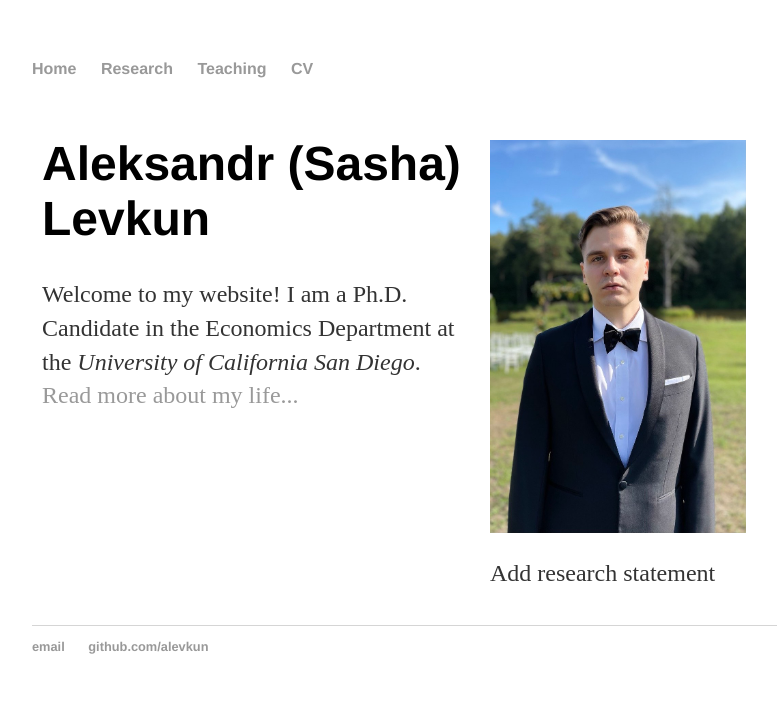
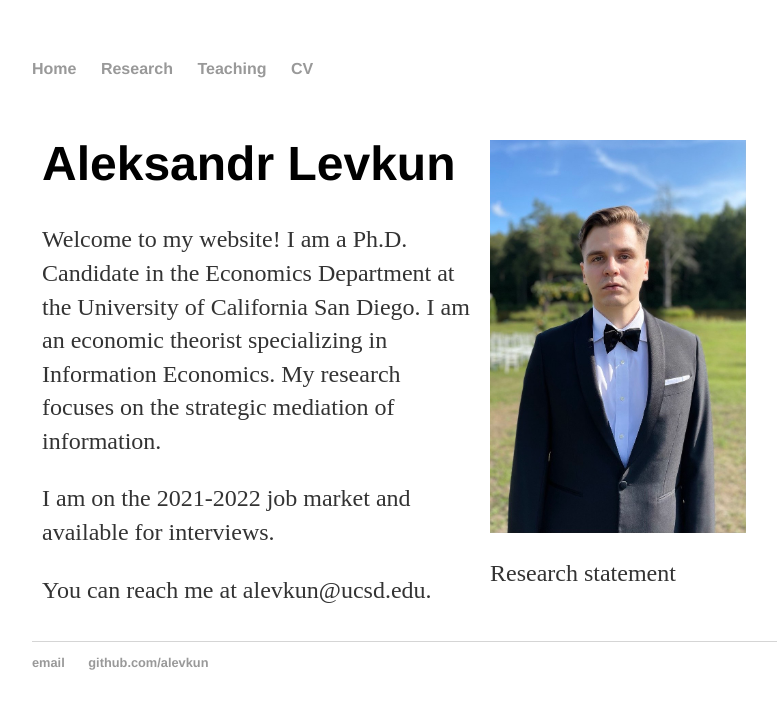
Before and after one commit to alevkun/alevkun.github.io, a Jekyll site: the page built from index.html, in a window 1280 px wide. Shown: the top 709 px of the page, without its empty margins (160-937 px from the left). Built offline with Jekyll 4.4.1, drawn with Linux system fonts in a browser that asks for light colours.

Commit message:
Update index.html

```diff
--- a/index.html
+++ b/index.html
@@ -4,13 +4,15 @@ title: Aleksandr Levkun
 ---
 <div class="row">
   <div class="column left" style="background-color:White;">
-    <h1>Aleksandr (Sasha) Levkun</h1>
-    <p>Welcome to my website! I am a Ph.D. Candidate in the Economics Department at the <em>University of California San Diego</em>. <a href="/about">Read more about my life...</a></p>
+    <h1>Aleksandr Levkun</h1>
+    <p>Welcome to my website! I am a Ph.D. Candidate in the Economics Department at the University of California San Diego. I am an economic theorist specializing in Information Economics. My research focuses on the strategic mediation of information.</p>
+    <p>I am on the 2021-2022 job market and available for interviews. </p>
+    <p>You can reach me at alevkun@ucsd.edu.</p>
   </div>
   <div class="column right" style="background-color:White;">
     <br>
     <br>
     <img src="https://alevkun.github.io/assets/headshot.JPG" style="width: 20vw; min-width: 100px;" align="top"/>
-    <p> Add research statement </p>
+    <p> Research statement </p>
   </div>
 </div>
```
